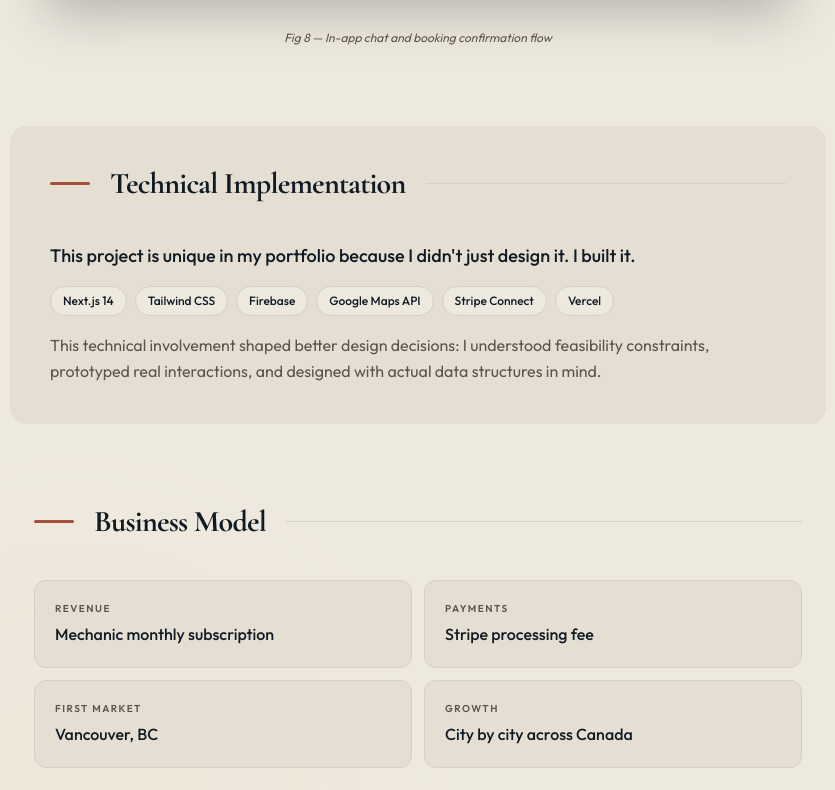
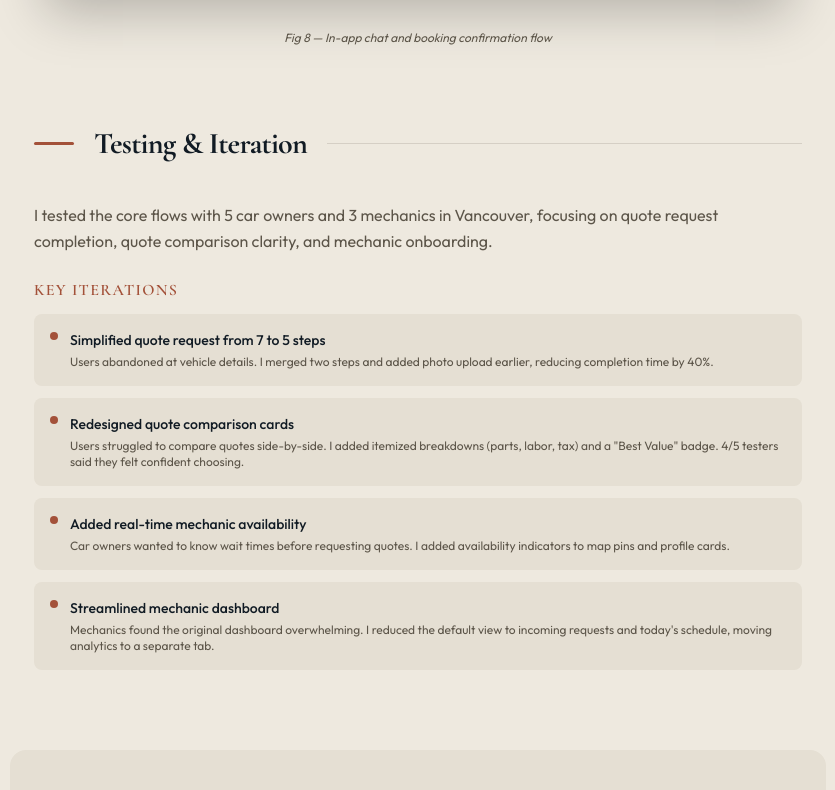
Before and after one commit to kaasramol/kasra-portfolio, a Next.js app: page /case-study/kaput in a window 1280 px wide. Shown: the part 8430-9220 px from the top of the page, without its empty margins (222-1057 px from the left). Built offline with nearby package versions, Linux system fonts and the light colour scheme.

Commit message:
Add Testing & Iteration section to Kaput case study

```diff
--- a/src/app/case-study/kaput/page.tsx
+++ b/src/app/case-study/kaput/page.tsx
@@ -290,6 +290,34 @@ export default function KaputCaseStudy() {
         <FigureCaption>Fig 8 — In-app chat and booking confirmation flow</FigureCaption>
       </CaseSection>
 
+      <CaseSection title="Testing & Iteration">
+        <p>
+          I tested the core flows with 5 car owners and 3 mechanics in Vancouver,
+          focusing on quote request completion, quote comparison clarity, and
+          mechanic onboarding.
+        </p>
+
+        <h3 className="text-sm sm:text-base font-semibold tracking-[0.08em] uppercase text-[var(--accent)] mb-3 mt-6">
+          Key Iterations
+        </h3>
+        <div className="space-y-3">
+          {[
+            { title: "Simplified quote request from 7 to 5 steps", desc: "Users abandoned at vehicle details. I merged two steps and added photo upload earlier, reducing completion time by 40%." },
+            { title: "Redesigned quote comparison cards", desc: "Users struggled to compare quotes side-by-side. I added itemized breakdowns (parts, labor, tax) and a \"Best Value\" badge. 4/5 testers said they felt confident choosing." },
+            { title: "Added real-time mechanic availability", desc: "Car owners wanted to know wait times before requesting quotes. I added availability indicators to map pins and profile cards." },
+            { title: "Streamlined mechanic dashboard", desc: "Mechanics found the original dashboard overwhelming. I reduced the default view to incoming requests and today's schedule, moving analytics to a separate tab." },
+          ].map((item) => (
+            <div key={item.title} className="flex items-start gap-3 rounded-lg bg-[var(--surface)] p-4">
+              <span className="mt-0.5 h-2 w-2 rounded-full bg-[var(--accent)] shrink-0" />
+              <div>
+                <p className="text-sm font-medium text-[var(--foreground)]">{item.title}</p>
+                <p className="text-xs text-[var(--text-secondary)] mt-1">{item.desc}</p>
+              </div>
+            </div>
+          ))}
+        </div>
+      </CaseSection>
+
       <CaseSection title="Technical Implementation" accent>
         <p className="text-lg text-[var(--foreground)] font-medium">
           This project is unique in my portfolio because I didn&apos;t just design it. I built it.
```
